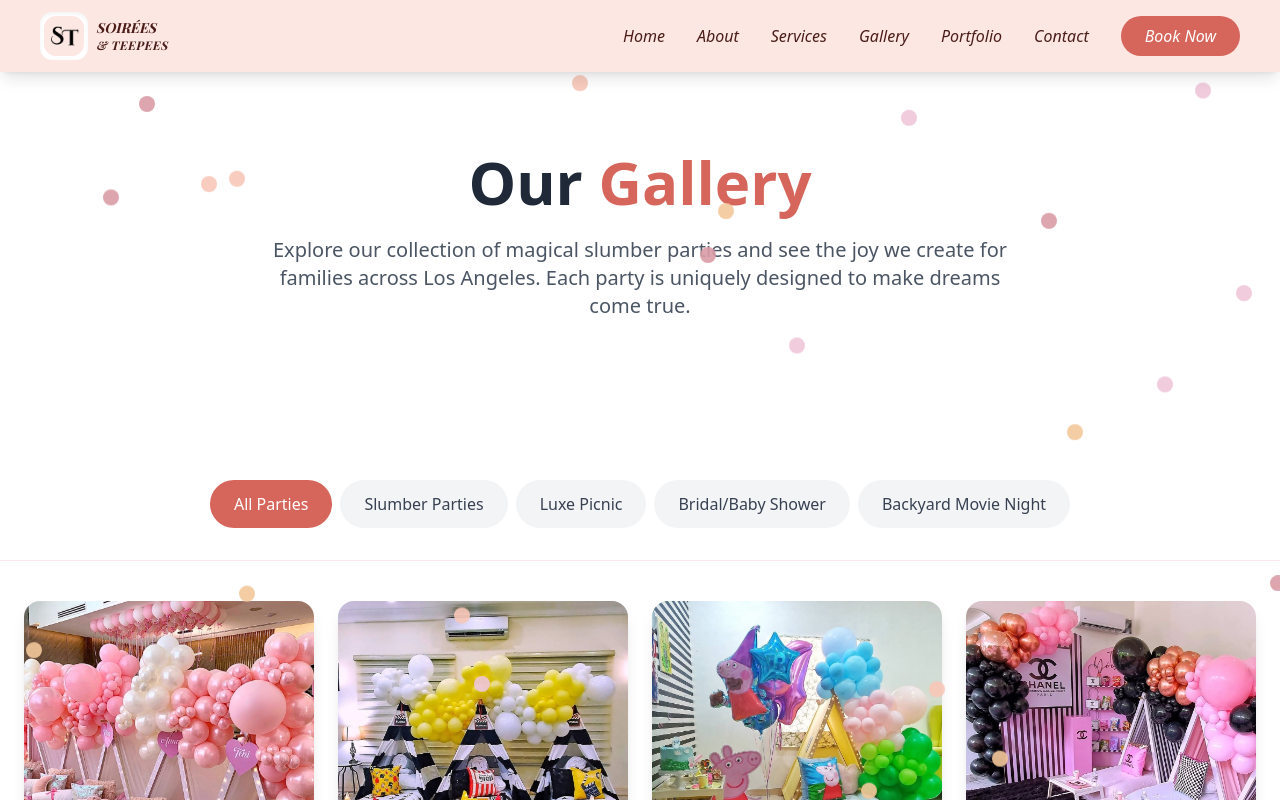
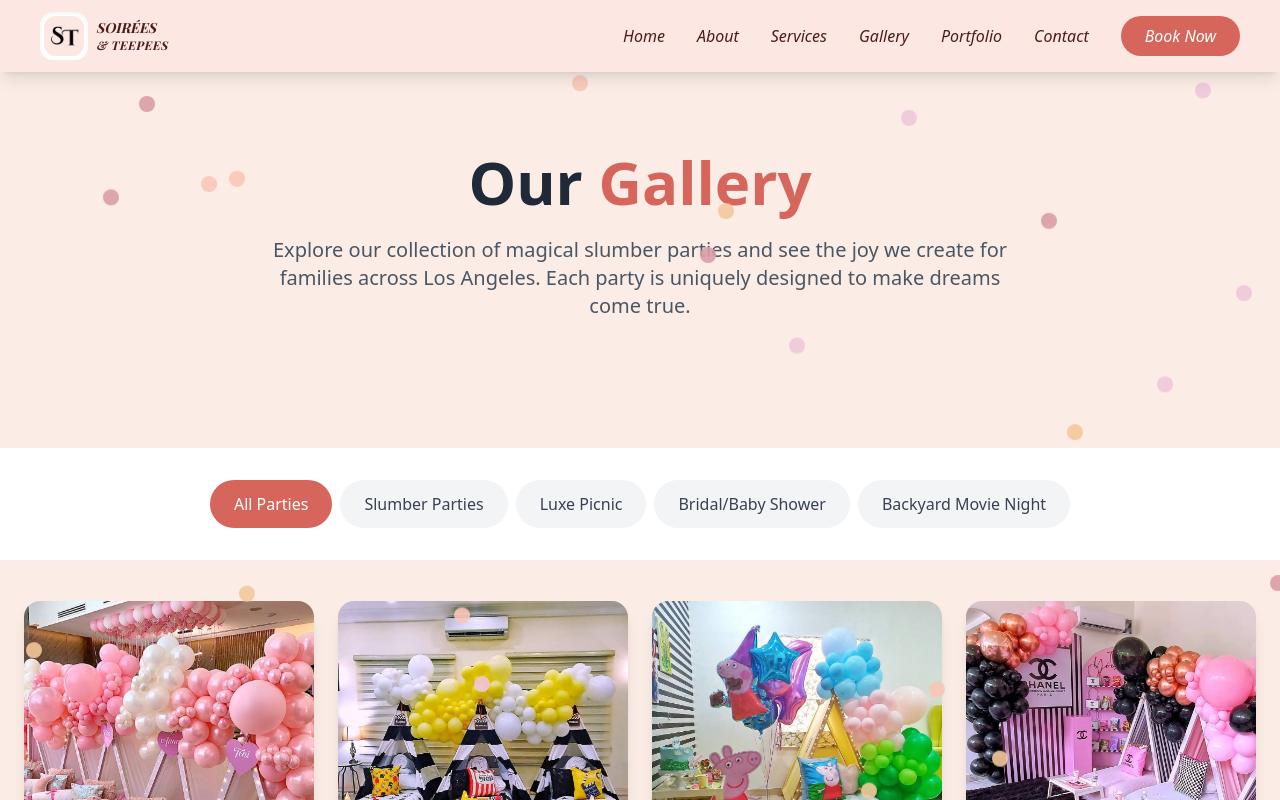
Before and after one commit to soireesandteepees-prog/Soirees-And-Teepees-, a Next.js app in the folder client/: page /gallery in a window 1280 px wide. Shown: the top 800 px of the page. Built offline with nearby package versions, Linux system fonts and the light colour scheme.

Commit message:
adjusted the home page theme

```diff
--- a/client/app/gallery/page.tsx
+++ b/client/app/gallery/page.tsx
@@ -42,7 +42,7 @@
     : galleryImages.filter(img => img.category === activeCategory);
 
   return (
-    <div className="min-h-screen">
+    <div className="min-h-screen bg-[#FBEDE6]">
       <ConfettiBackground/>
       {/* Hero Section */}
       <section className="py-20">
--- a/client/app/services/page.tsx
+++ b/client/app/services/page.tsx
@@ -71,7 +71,7 @@
   ];
 
   return (
-    <div className="min-h-screen">
+    <div className="min-h-screen bg-[#FBEDE6]">
       <ConfettiBackground/>
 
       {/* Hero Section */}
```
